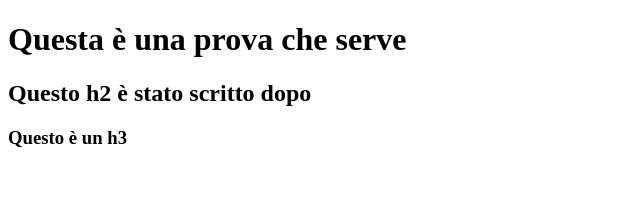
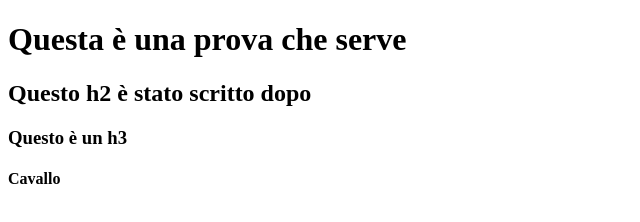
Before and after one commit to andreacagnina/Github, a plain HTML site: page index.html in a window 1280 px wide. Shown: the full height of the page, 0-640 px from the left. Drawn offline with Linux system fonts and the light colour scheme.

Commit message:
[UPD] added h4 in index.html

```diff
--- a/index.html
+++ b/index.html
@@ -11,6 +11,7 @@
     <h1>Questa è una prova che serve</h1>
     <h2>Questo h2 è stato scritto dopo</h2>
     <h3>Questo è un h3</h3>
+    <h4>Cavallo</h4>
 
 </body>
 
```
